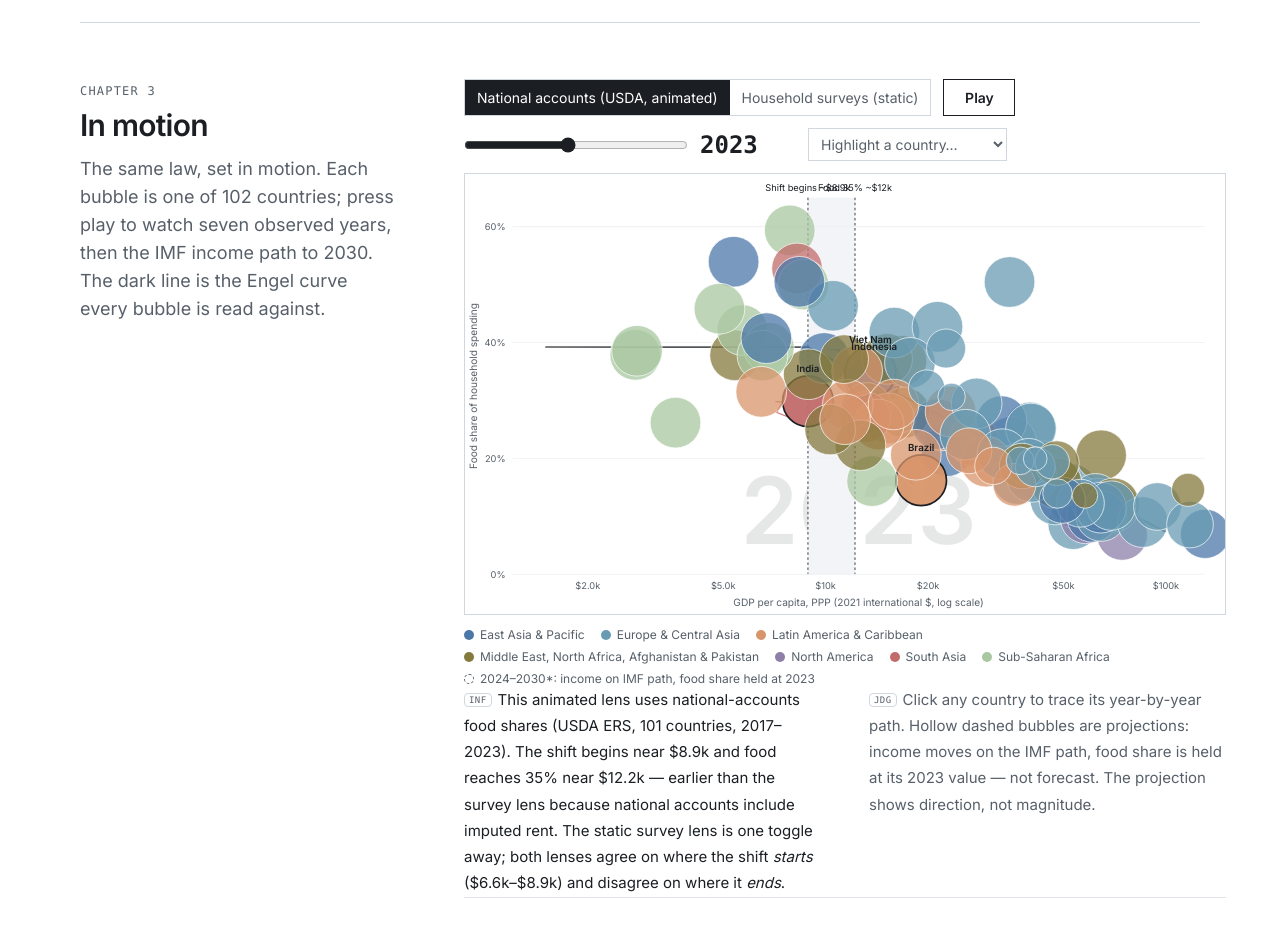
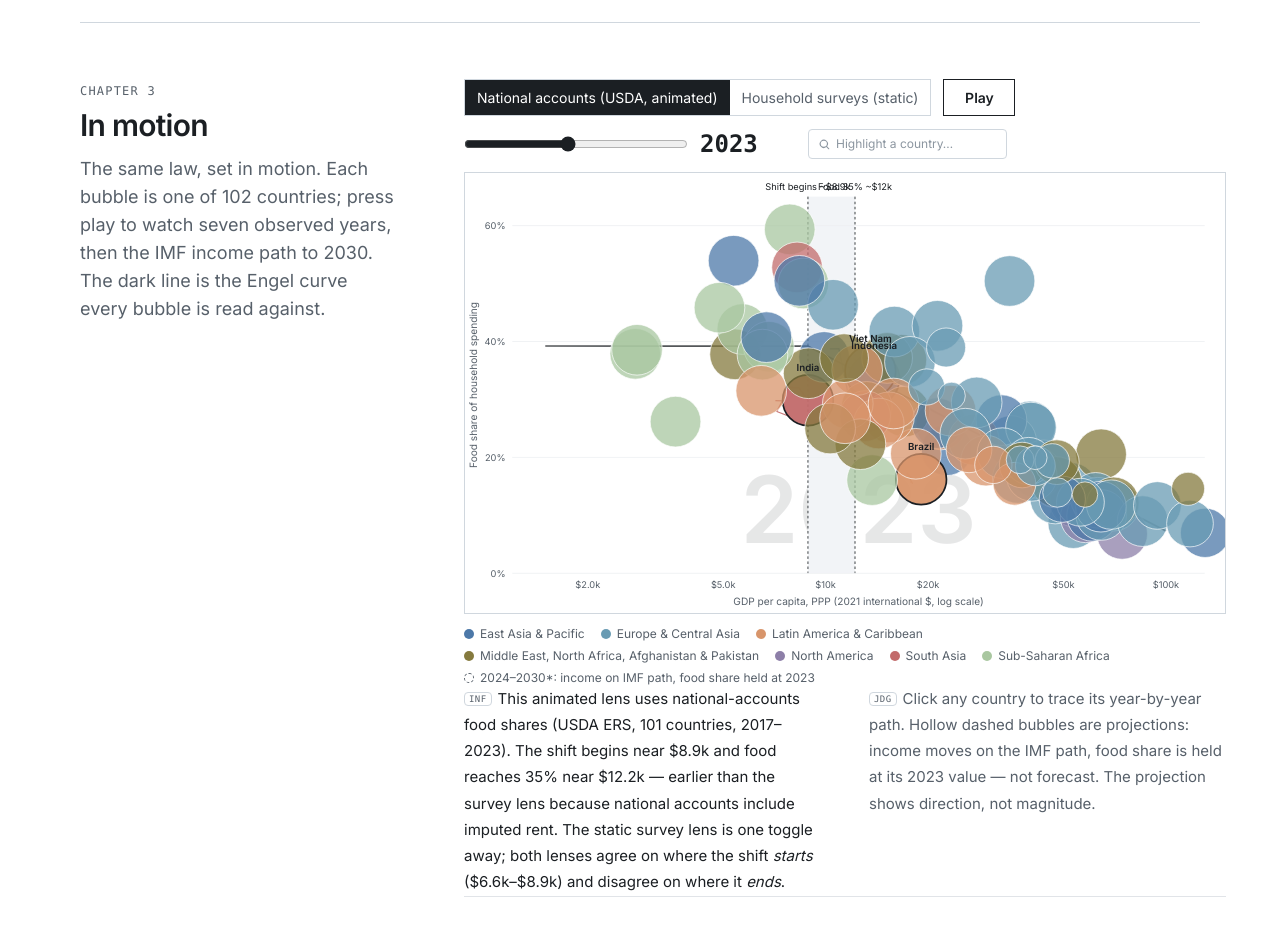
Before and after one commit to Replicant-Partners/engelscurves1, a Next.js app: page /story in a window 1280 px wide. Shown: the part 6120-7045 px from the top of the page. Built offline with nearby package versions, Linux system fonts and the light colour scheme.

Commit message:
feat(ch3): replace select dropdown with search input in EngelExplorer — type to filter countries, click to toggle highlight

```diff
--- a/components/story/EngelExplorer.tsx
+++ b/components/story/EngelExplorer.tsx
@@ -28,6 +28,8 @@ export function EngelExplorer() {
   const [lens, setLens] = useState<'usda' | 'survey'>('usda');
   const [selected, setSelected] = useState<string[]>(['IDN', 'VNM', 'IND', 'BRA']);
   const [hover, setHover] = useState<Row | null>(null);
+  const [search, setSearch] = useState('');
+  const [showDrop, setShowDrop] = useState(false);
   const timer = useRef<ReturnType<typeof setInterval> | null>(null);
 
   useEffect(() => {
@@ -63,17 +65,43 @@ export function EngelExplorer() {
             <button onClick={() => { if (year >= 2030) setYear(2017); setPlaying((p) => !p); }} className="border border-[#1b1f23] px-4 py-1.5 font-semibold min-w-[72px]">{playing ? 'Pause' : 'Play'}</button>
             <input type="range" min={2017} max={2030} value={year} onChange={(e) => { setPlaying(false); setYear(+e.target.value); }} className="w-56 accent-[#1b1f23]" aria-label="Year" />
             <span className={`font-mono text-2xl font-semibold w-24 ${year > 2023 ? 'text-[#57606a]' : ''}`}>{year}{year > 2023 ? '*' : ''}</span>
-            <select className="border border-[#d0d7de] px-2 py-1.5 text-[#57606a] bg-white" value="" onChange={(e) => e.target.value && toggle(e.target.value)} aria-label="Highlight a country">
-              <option value="">Highlight a country&hellip;</option>
-              {COUNTRIES.map(([iso, name]) => <option key={iso} value={iso}>{selected.includes(iso) ? '\u2713 ' : ''}{name}</option>)}
-            </select>
+            <div className="relative">
+              <div className="flex items-center gap-1.5 border border-[#d0d7de] rounded px-2.5 py-1.5 bg-white text-xs focus-within:border-[#1b1f23] focus-within:ring-1 focus-within:ring-[#1b1f23]">
+                <svg width="11" height="11" viewBox="0 0 16 16" fill="#8c96a0">
+                  <path d="M10.68 11.74a6 6 0 0 1-7.922-8.982 6 6 0 0 1 8.982 7.922l3.04 3.04a.749.749 0 0 1-.326 1.275.749.749 0 0 1-.734-.215ZM11.5 7a4.499 4.499 0 1 0-8.997 0A4.499 4.499 0 0 0 11.5 7Z"/>
+                </svg>
+                <input
+                  value={search}
+                  onChange={e => { setSearch(e.target.value); setShowDrop(true); }}
+                  onFocus={() => setShowDrop(true)}
+                  placeholder="Highlight a country…"
+                  className="outline-none w-40 text-[#1b1f23] placeholder:text-[#8c96a0] text-xs"
+                />
+                {search && <button onClick={() => { setSearch(''); setShowDrop(false); }} className="text-[#8c96a0] hover:text-[#57606a]">✕</button>}
+              </div>
+              {showDrop && search.trim().length > 0 && (() => {
+                const hits = COUNTRIES.filter(([, name]) => name.toLowerCase().includes(search.toLowerCase())).slice(0, 8);
+                return hits.length > 0 ? (
+                  <ul className="absolute top-full left-0 mt-1 w-56 bg-white border border-[#d0d7de] rounded shadow-lg z-20 text-xs overflow-hidden">
+                    {hits.map(([iso, name]) => (
+                      <li key={iso}>
+                        <button className="w-full text-left px-3 py-2 hover:bg-[#f6f8fa] flex items-center justify-between"
+                          onClick={() => { toggle(iso); setSearch(''); setShowDrop(false); }}>
+                          <span className="font-medium">{selected.includes(iso) ? '✓ ' : ''}{name}</span>
+                        </button>
+                      </li>
+                    ))}
+                  </ul>
+                ) : null;
+              })()}
+            </div>
           </>
         )}
       </div>
 
       <div className="relative border border-[#d0d7de] overflow-x-auto">
         <svg viewBox={`0 0 ${W} ${H}`} className="w-full h-auto block min-w-[760px]" role="img" aria-label="Food share of household spending against GDP per capita">
-          <rect x={0} y={0} width={W} height={H} fill="transparent" onClick={() => setHover(null)} />
+          <rect x={0} y={0} width={W} height={H} fill="transparent" onClick={() => { setHover(null); setShowDrop(false); }} />
           {lens === 'usda' && (
             <text x={(M.left + W - M.right) / 2} y={H - M.bottom - 36} textAnchor="middle" fontSize="110" fontWeight={600}
               fill={year > 2023 ? '#57606a' : '#1b1f23'} opacity={0.1} pointerEvents="none">{year}{year > 2023 ? '*' : ''}</text>
```
